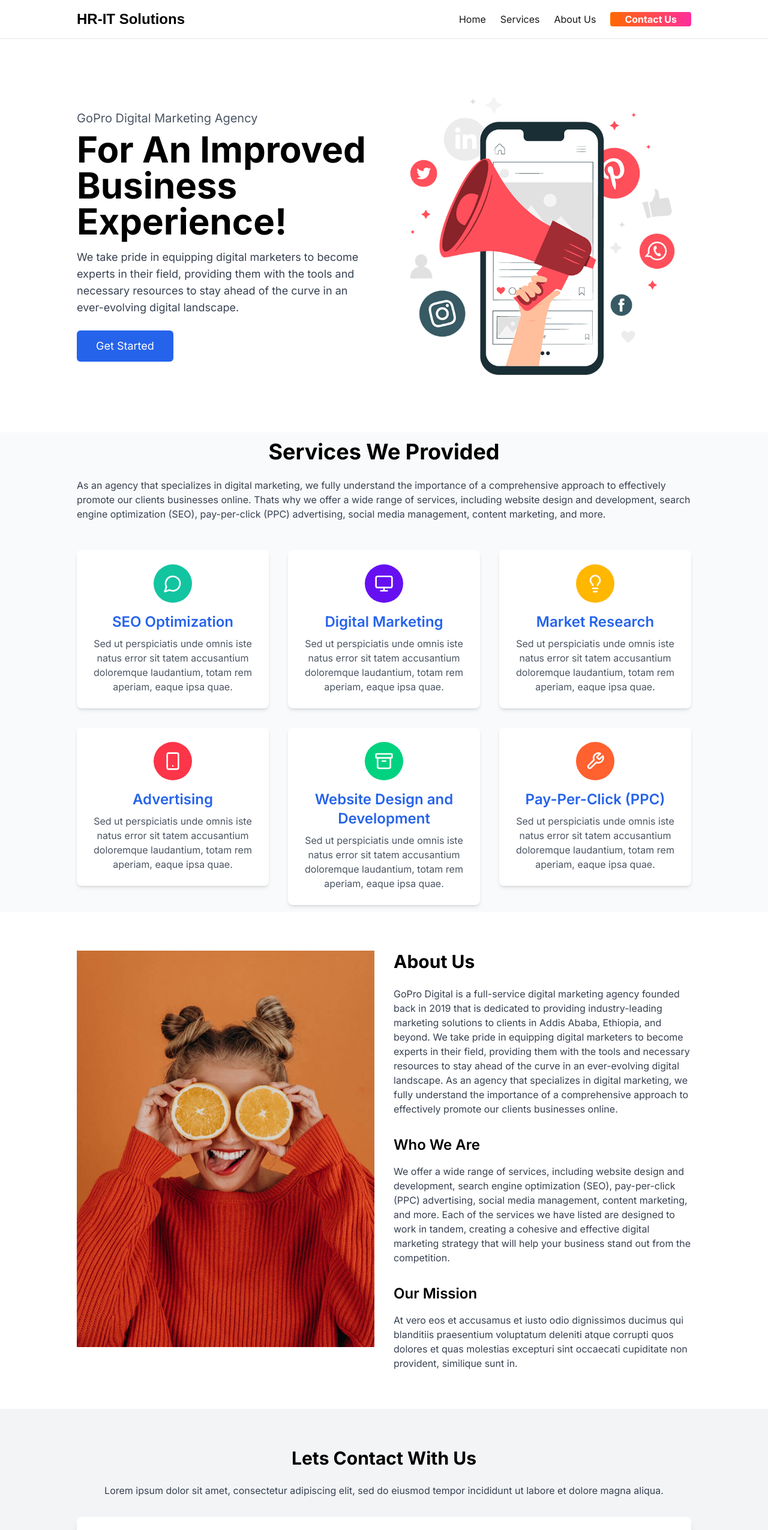
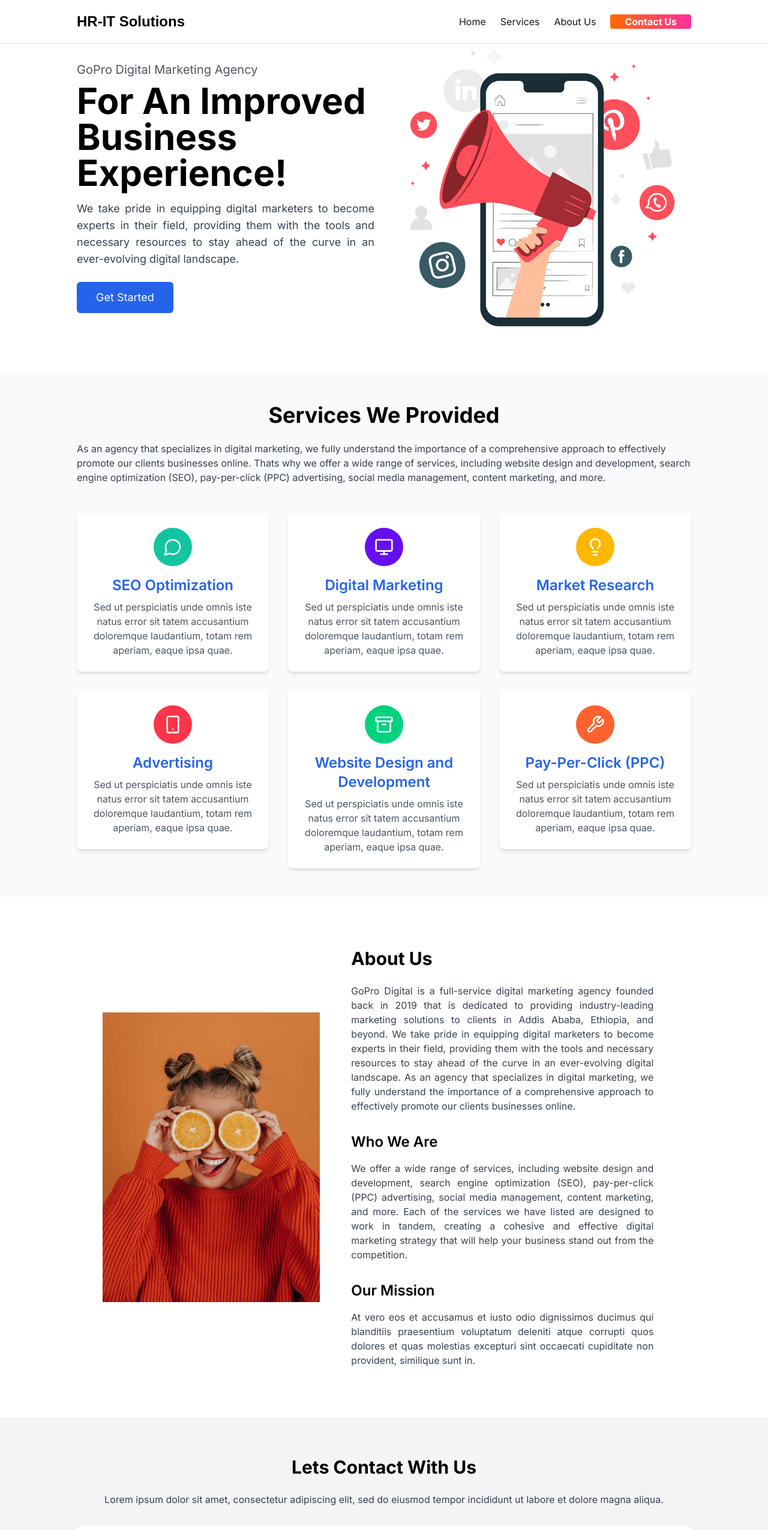
Before and after one commit to akash9676/HR-IT-Website, a Next.js app: page / in a window 1280 px wide. Shown: the top 2551 px of the page at 60% size. Built offline with nearby package versions, Linux system fonts and the light colour scheme.

Commit message:
Changes in UI

```diff
--- a/app/components/Aboutus.tsx
+++ b/app/components/Aboutus.tsx
@@ -6,28 +6,25 @@ import aboutbanner from "../../public/images/about-banner.jpg";
 
 const AboutUs = () => {
     return (
-        <section id="about" className="py-16 ">
-            <div className="container mx-auto px-4 lg:px-32">
-                <div className="flex flex-col lg:flex-row lg:space-x-8">
+        <section id="about" className="py-16 flex justify-center items-center ">
+            <div className="container mx-auto px-4 md:px-14 lg:px-24">
+                <div className="flex flex-col justify-center items-center lg:flex-row lg:space-x-8">
                     {/* Image Section */}
-                    <div className="relative mb-12 lg:mb-0 lg:w-1/2">
-                        <div className="relative w-full aspect-w-3 aspect-h-4">
-                            <Image
-                                src={aboutbanner}
-                                alt="About Banner"
-                                className="object-cover w-full h-full"
-                                loading="lazy"
-                            />
-                        </div>
-                    </div>
+
+                    <Image
+                        src={aboutbanner}
+                        alt="About Banner"
+                        className="object-cover lg:w-1/3 lg:h-1/3"
+                        loading="lazy"
+                    />
 
                     {/* Content Section */}
-                    <div className="lg:w-1/2">
+                    <div className="lg:w-1/2 p-5">
                         <div className="text-center lg:text-left">
                             <h2 className="text-3xl font-bold mb-6">
                                 About Us
                             </h2>
-                            <p className="text-gray-700 mb-8">
+                            <p className="text-gray-700 mb-8 text-justify">
                                 GoPro Digital is a full-service digital
                                 marketing agency founded back in 2019 that is
                                 dedicated to providing industry-leading
@@ -43,10 +40,10 @@ const AboutUs = () => {
                                 our clients businesses online.
                             </p>
 
-                            <h3 className="text-2xl font-semibold mb-4">
+                            <h3 className="text-2xl font-semibold mb-4 ">
                                 Who We Are
                             </h3>
-                            <p className="text-gray-700 mb-8">
+                            <p className="text-gray-700 mb-8 text-justify">
                                 We offer a wide range of services, including
                                 website design and development, search engine
                                 optimization (SEO), pay-per-click (PPC)
@@ -58,10 +55,10 @@ const AboutUs = () => {
                                 stand out from the competition.
                             </p>
 
-                            <h3 className="text-2xl font-semibold mb-4">
+                            <h3 className="text-2xl font-semibold mb-4 ">
                                 Our Mission
                             </h3>
-                            <p className="text-gray-700">
+                            <p className="text-gray-700 text-justify">
                                 At vero eos et accusamus et iusto odio
                                 dignissimos ducimus qui blanditiis praesentium
                                 voluptatum deleniti atque corrupti quos dolores
--- a/app/components/Herosection.tsx
+++ b/app/components/Herosection.tsx
@@ -3,17 +3,20 @@ import Herobanner from "../../public/images/hero-banner.png";
 
 const HeroSection = () => {
     return (
-        <section id="home" className="relative bg-white py-12 md:py-24">
+        <section
+            id="home"
+            className="relative max-sm:top-10 bg-white py-12 md:py-20"
+        >
             <div className="container mx-auto px-4 lg:px-32">
                 <div className="flex flex-col md:flex-row items-center">
-                    <div className="md:w-1/2 mb-8 md:mb-0 md:mr-8">
+                    <div className="md:w-1/2 mb-8 md:mb-0 md:mr-8 ">
                         <p className="text-gray-600 text-lg md:text-xl mb-2">
                             GoPro Digital Marketing Agency
                         </p>
                         <h1 className="text-4xl md:text-6xl font-bold mb-4">
                             For An Improved Business Experience!
                         </h1>
-                        <p className="text-gray-700 text-base md:text-lg mb-6">
+                        <p className="text-gray-700 text-base md:text-lg mb-6 text-justify">
                             We take pride in equipping digital marketers to
                             become experts in their field, providing them with
                             the tools and necessary resources to stay ahead of
--- a/app/components/Navbar.tsx
+++ b/app/components/Navbar.tsx
@@ -27,7 +27,7 @@ const Navbar = () => {
 
     return (
         <header
-            className={`top-0 left-0 w-full bg-white py-4 border-b z-10 transition-shadow ${
+            className={`w-full bg-white py-5 border-b z-10 transition-shadow fixed ${
                 headerActive ? "shadow-lg" : ""
             }`}
         >
@@ -45,7 +45,7 @@ const Navbar = () => {
                     aria-label="Toggle menu"
                 >
                     {navbarOpen ? (
-                        <X className="text-black" />
+                        <X className="text-black " />
                     ) : (
                         <Menu className="text-black" />
                     )}
--- a/app/components/Services.tsx
+++ b/app/components/Services.tsx
@@ -12,7 +12,7 @@ const Services = () => {
         <section
             id="service"
             aria-label="service"
-            className="py-12 bg-gray-50 h-full lg:h-svh  flex flex-row justify-center items-center relative"
+            className="py-12 bg-gray-50 h-full flex flex-row justify-center items-center relative"
         >
             <div className="container mx-auto px-4 lg:px-32 ">
                 <h2 className="text-4xl font-bold mb-6 text-center">
```
